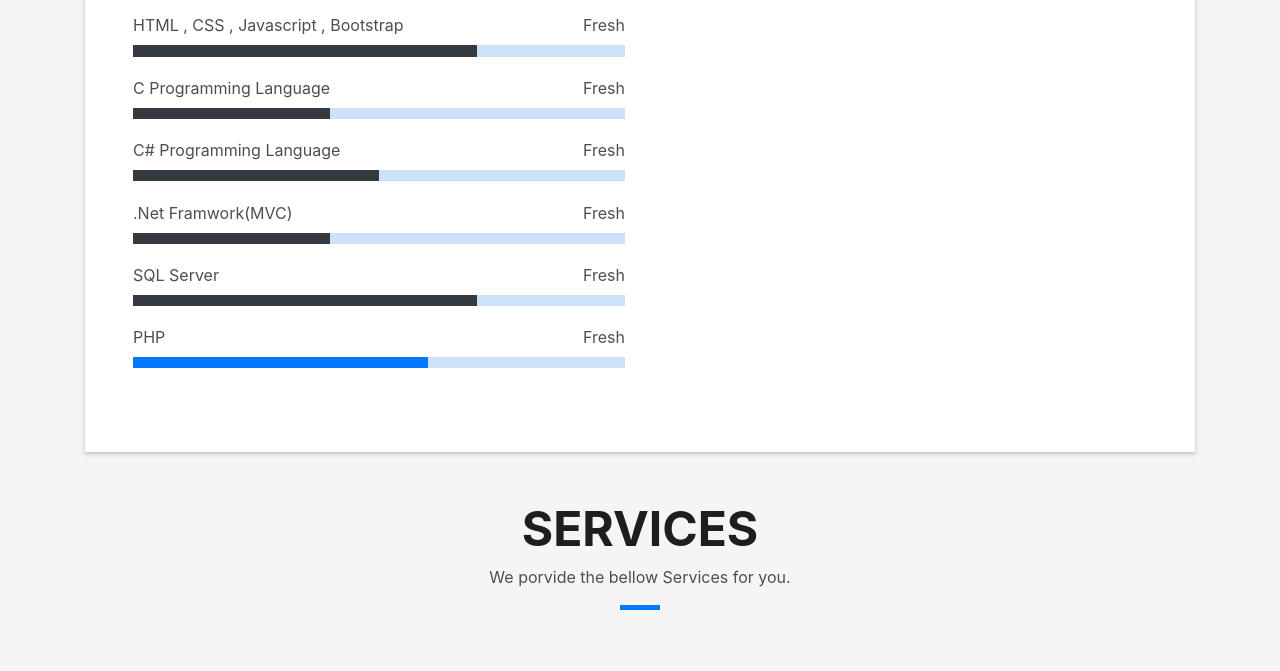
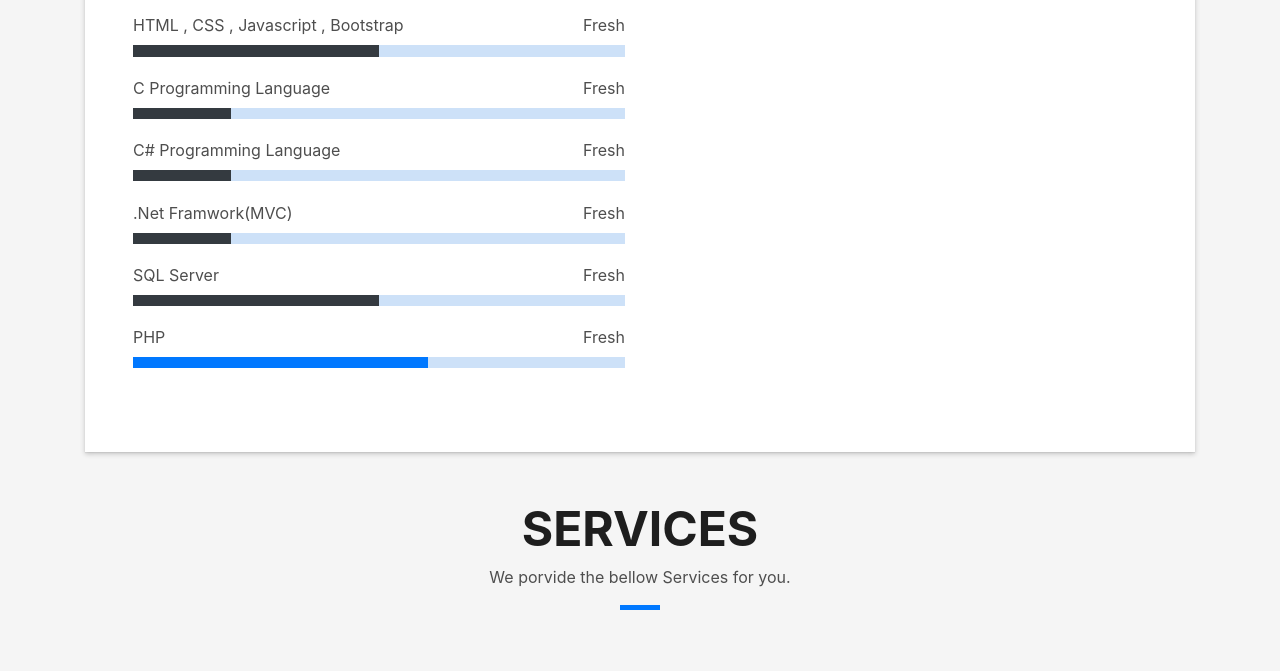
Before and after one commit to nomanghazi/mywebsite, a plain HTML site: page index.html in a window 1280 px wide. Shown: the part 1239-1910 px from the top of the page. Drawn offline with Linux system fonts and the light colour scheme; files whose address does not match are found by name.

Commit message:
Update index.html

```diff
--- a/index.html
+++ b/index.html
@@ -113,27 +113,27 @@
                   <p class="title-s">Skills</p>
                   <span>HTML , CSS , Javascript , Bootstrap</span> <span class="pull-right">Fresh</span>
                   <div class="progress">
-                    <div class="progress-bar bg-dark" role="progressbar" style="width: 70%;" aria-valuenow="85" aria-valuemin="0"
+                    <div class="progress-bar bg-dark" role="progressbar" style="width: 50%;" aria-valuenow="85" aria-valuemin="0"
                       aria-valuemax="100"></div>
                   </div>
                   <span>C Programming Language</span> <span class="pull-right">Fresh</span>
                   <div class="progress ">
-                    <div class="progress-bar bg-dark" role="progressbar" style="width: 40%" aria-valuenow="75" aria-valuemin="0"
+                    <div class="progress-bar bg-dark" role="progressbar" style="width: 20%" aria-valuenow="75" aria-valuemin="0"
                       aria-valuemax="100"></div>
                   </div>
                   <span>C#  Programming Language</span> <span class="pull-right">Fresh</span>
                   <div class="progress">
-                    <div class="progress-bar bg-dark" role="progressbar" style="width: 50%" aria-valuenow="50" aria-valuemin="0"
+                    <div class="progress-bar bg-dark" role="progressbar" style="width: 20%" aria-valuenow="50" aria-valuemin="0"
                       aria-valuemax="100"></div>
                   </div>
                   <span>.Net Framwork(MVC)</span> <span class="pull-right">Fresh</span>
                   <div class="progress">
-                    <div class="progress-bar bg-dark" role="progressbar" style="width:  40%" aria-valuenow="90" aria-valuemin="0"
+                    <div class="progress-bar bg-dark" role="progressbar" style="width: 20%" aria-valuenow="90" aria-valuemin="0"
                       aria-valuemax="100"></div>
                   </div>
                   <span>SQL Server</span> <span class="pull-right">Fresh</span>
                   <div class="progress">
-                    <div class="progress-bar bg-dark" role="progressbar" style="width:70%" aria-valuenow="90" aria-valuemin="0"
+                    <div class="progress-bar bg-dark" role="progressbar" style="width:50%" aria-valuenow="90" aria-valuemin="0"
                       aria-valuemax="100"></div>
                   </div>
                   <span>PHP </span> <span class="pull-right">Fresh</span>
```
